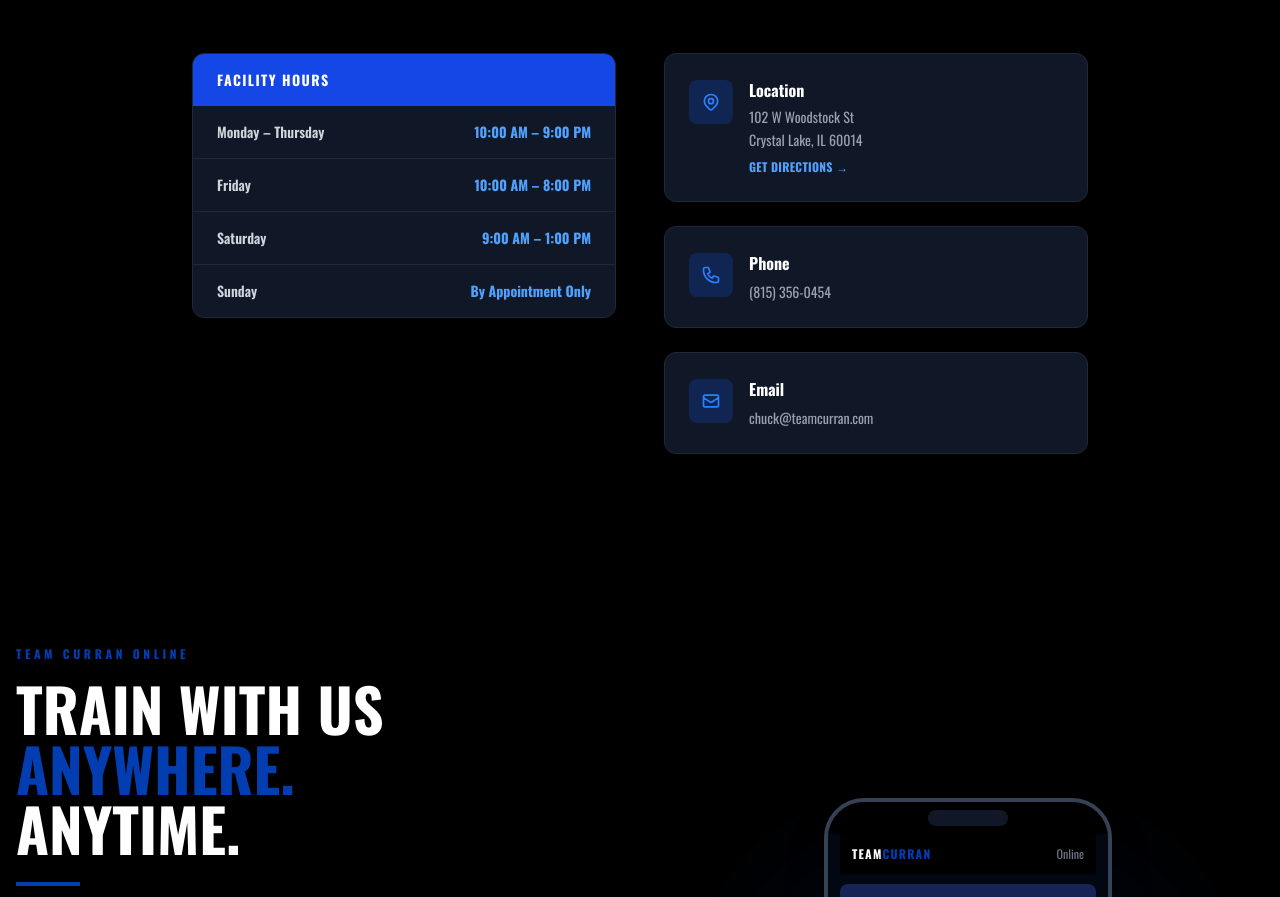
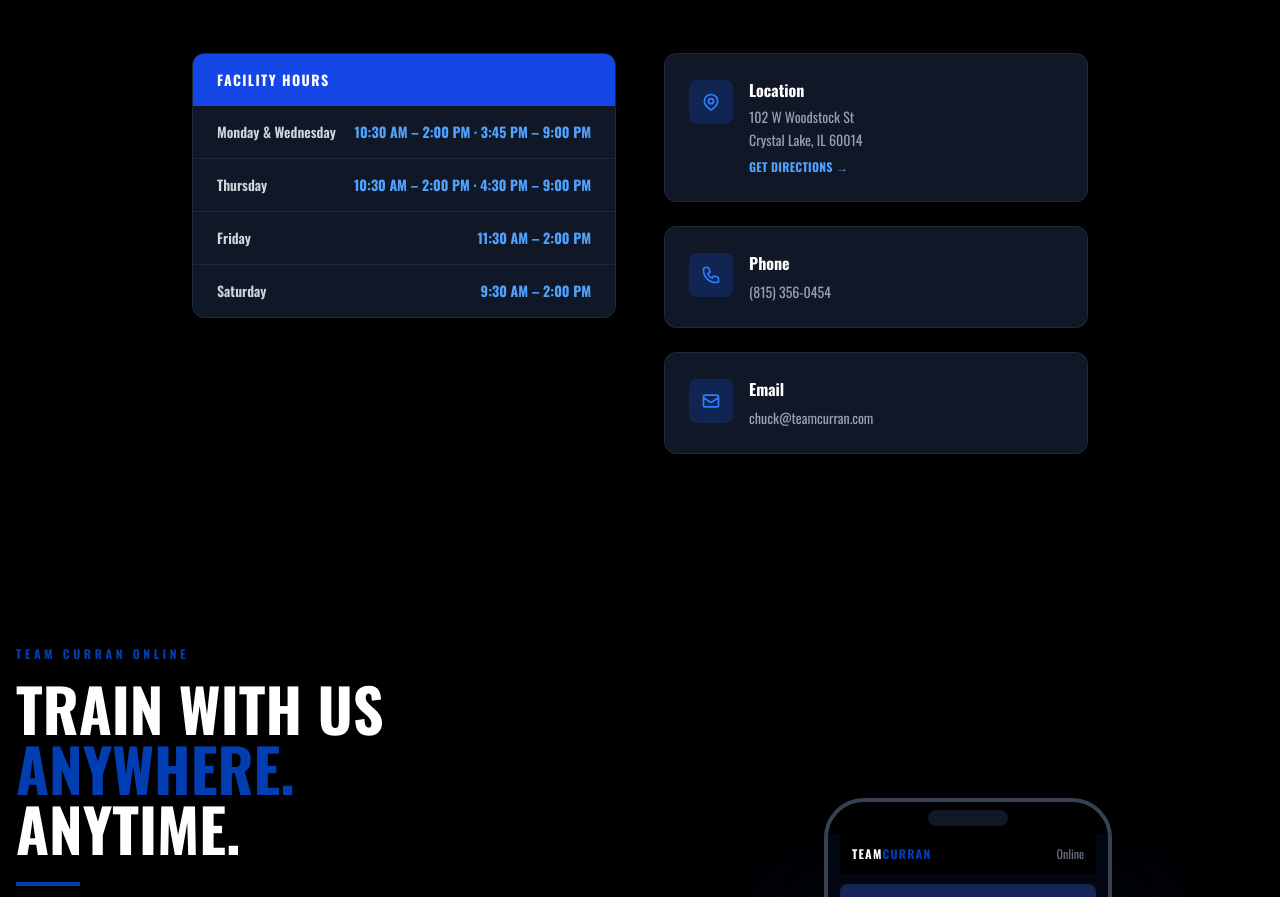
Before and after one commit to bigfrogbjj/teamcurran, a Next.js app: page / in a window 1280 px wide. Shown: the part 6300-7197 px from the top of the page. Built offline with nearby package versions, Linux system fonts and the light colour scheme.

Commit message:
Update facility hours to match client-provided schedule

```diff
--- a/app/components/Schedule.tsx
+++ b/app/components/Schedule.tsx
@@ -13,10 +13,10 @@ const schedule: Record<string, Partial<Record<string, string>>> = {
 const times = Object.keys(schedule);
 
 const hours = [
-  { day: "Monday – Thursday", time: "10:00 AM – 9:00 PM" },
-  { day: "Friday", time: "10:00 AM – 8:00 PM" },
-  { day: "Saturday", time: "9:00 AM – 1:00 PM" },
-  { day: "Sunday", time: "By Appointment Only" },
+  { day: "Monday & Wednesday", time: "10:30 AM – 2:00 PM · 3:45 PM – 9:00 PM" },
+  { day: "Thursday", time: "10:30 AM – 2:00 PM · 4:30 PM – 9:00 PM" },
+  { day: "Friday", time: "11:30 AM – 2:00 PM" },
+  { day: "Saturday", time: "9:30 AM – 2:00 PM" },
 ];
 
 export default function Schedule() {
```
